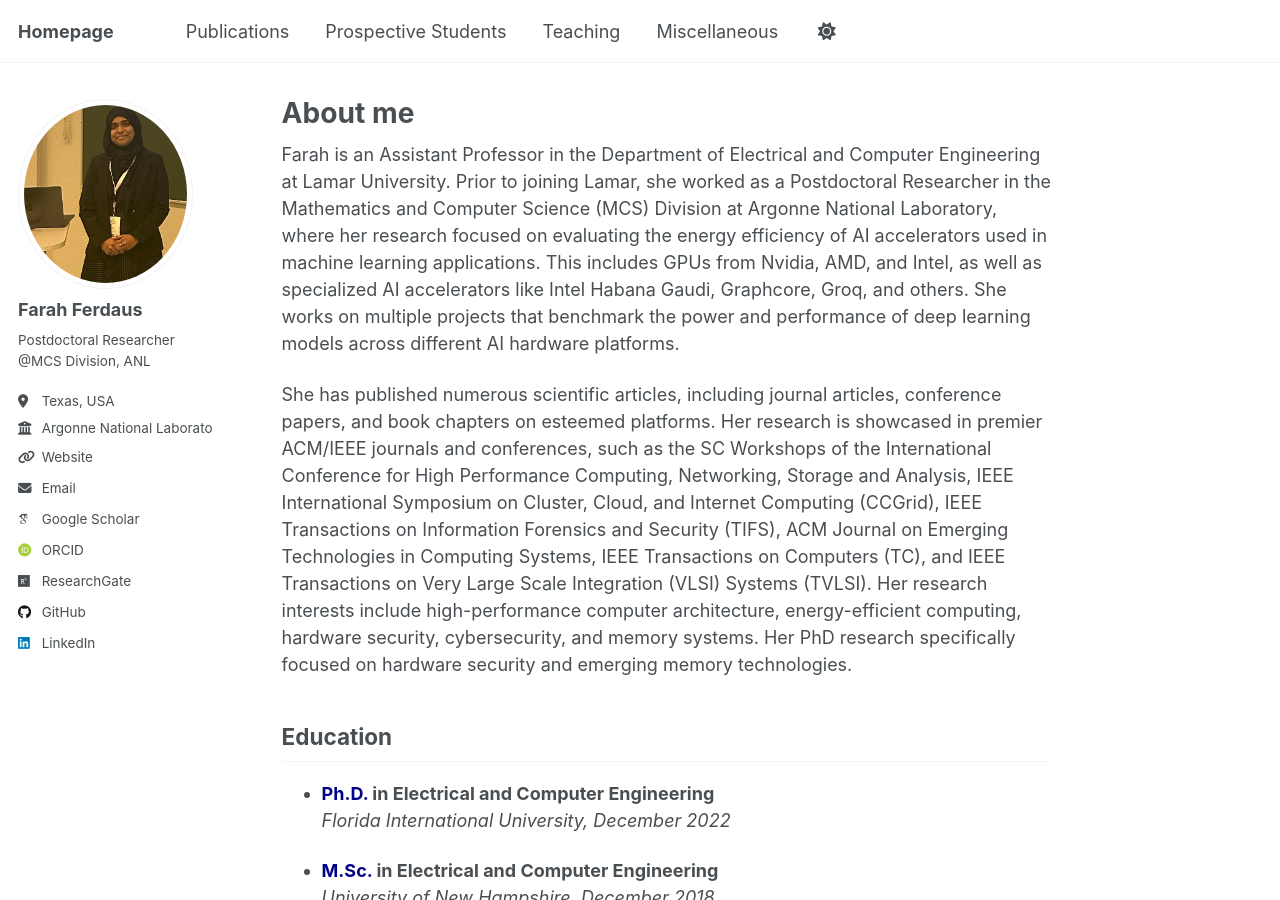
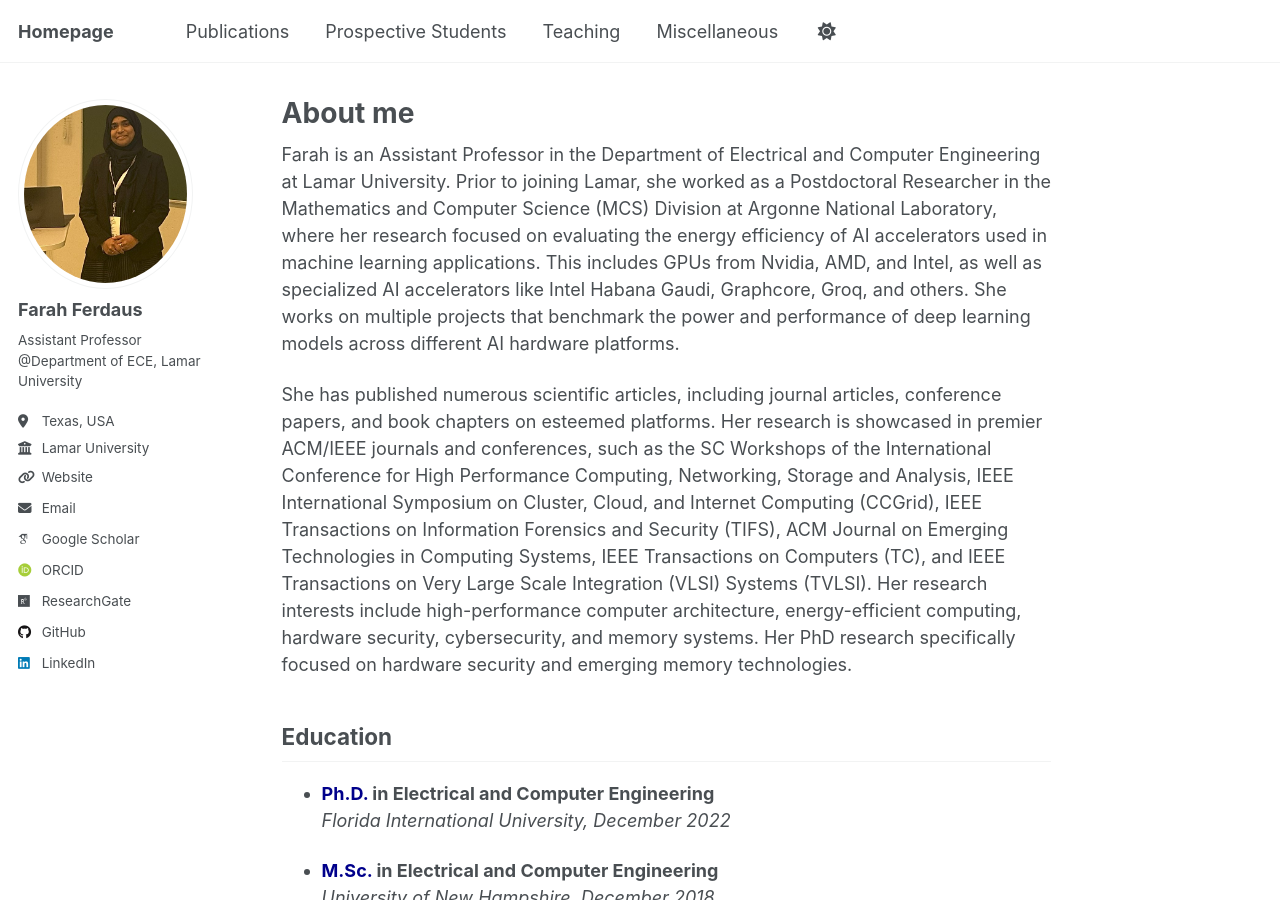
Before and after one commit to fferdaus/fferdaus.github.io, a Jekyll site: the page built from _pages/about.md, in a window 1280 px wide and 900 px high. Built offline with Jekyll 4.4.1, drawn with Linux system fonts in a browser that asks for light colours; some web fonts are replaced.

Commit message:
Update _config.yml

```diff
--- a/_config.yml
+++ b/_config.yml
@@ -25,11 +25,11 @@ author:
   avatar           : "ff.jpg"
   name             : "Farah Ferdaus"
   pronouns         : # example: "she/her"
-  bio              : "Postdoctoral Researcher @MCS Division, ANL"
+  bio              : "Assistant Professor @Department of ECE, Lamar University"
   location         : "Texas, USA"
-  employer         : "Argonne National Laboratory"
+  employer         : "Lamar University"
   uri              : "https://www.anl.gov/profile/farah-ferdaus"
-  email            : "fferdaus@anl.gov"
+  email            : "fferdaus@lamar.edu"
 
   # Academic websites
   academia         : # URL
```
